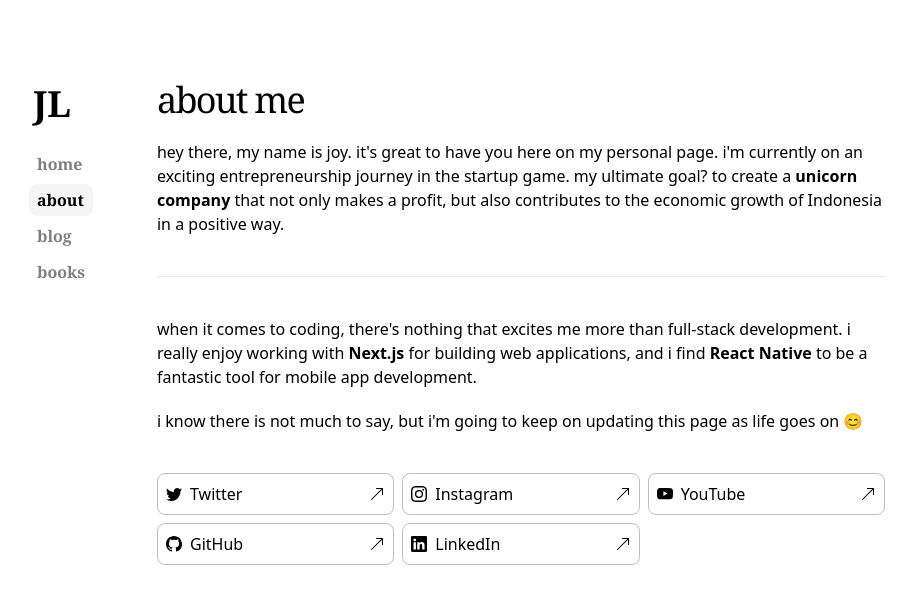
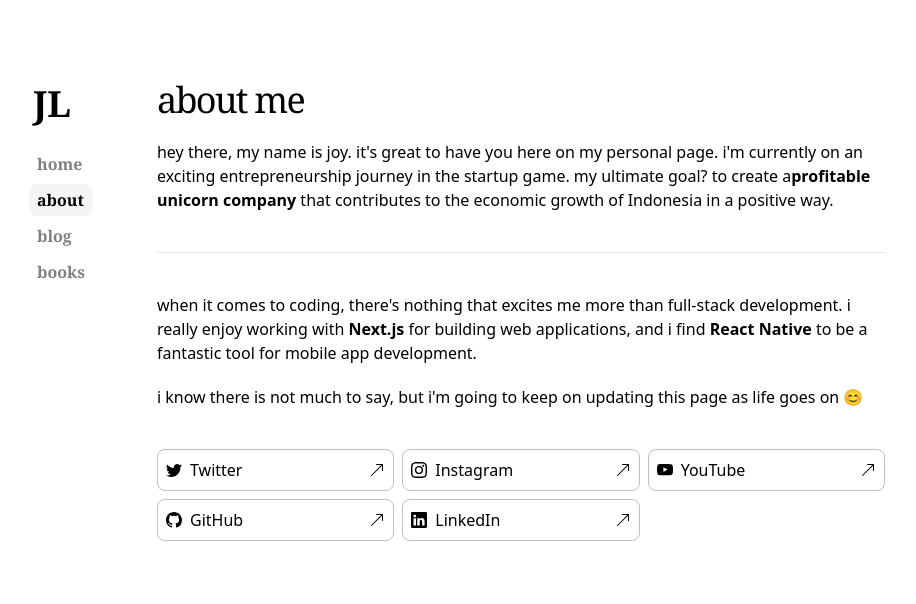
Before and after one commit to joylodra/joylodra.com, a Next.js app: page /about in a window 1280 px wide. Shown: the top 604 px of the page, without its empty margins (183-1099 px from the left). Built offline with nearby package versions, Linux system fonts and the light colour scheme.

Commit message:
changed description

```diff
--- a/app/about/page.tsx
+++ b/app/about/page.tsx
@@ -22,9 +22,9 @@ const About = () => {
       <p>
         hey there, my name is joy. it's great to have you here on my personal
         page. i'm currently on an exciting entrepreneurship journey in the
-        startup game. my ultimate goal? to create a <b>unicorn company</b> that
-        not only makes a profit, but also contributes to the economic growth of
-        Indonesia in a positive way.
+        startup game. my ultimate goal? to create a
+        <b>profitable unicorn company</b> that contributes to the economic
+        growth of Indonesia in a positive way.
       </p>
 
       <hr className="mt-5 mb-5 dark:opacity-25" />
```
